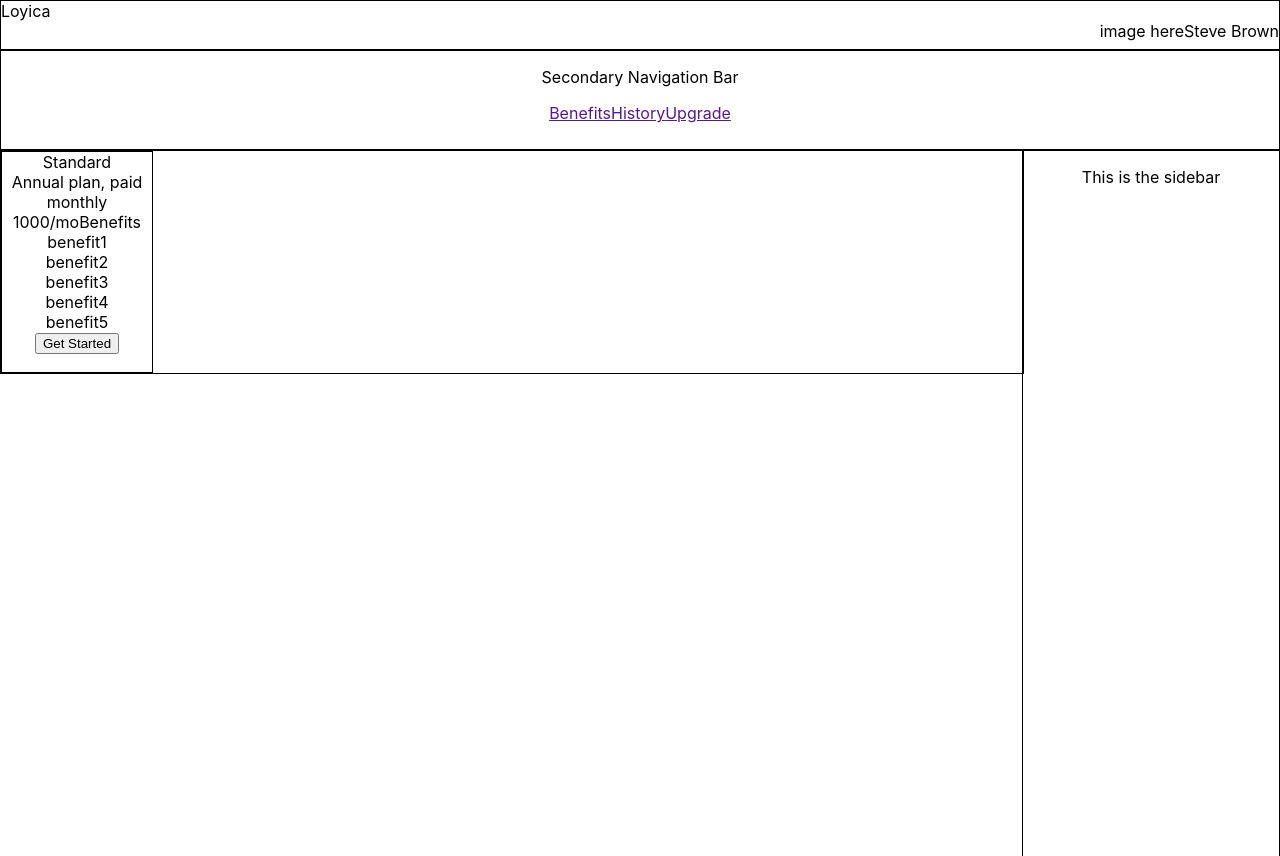
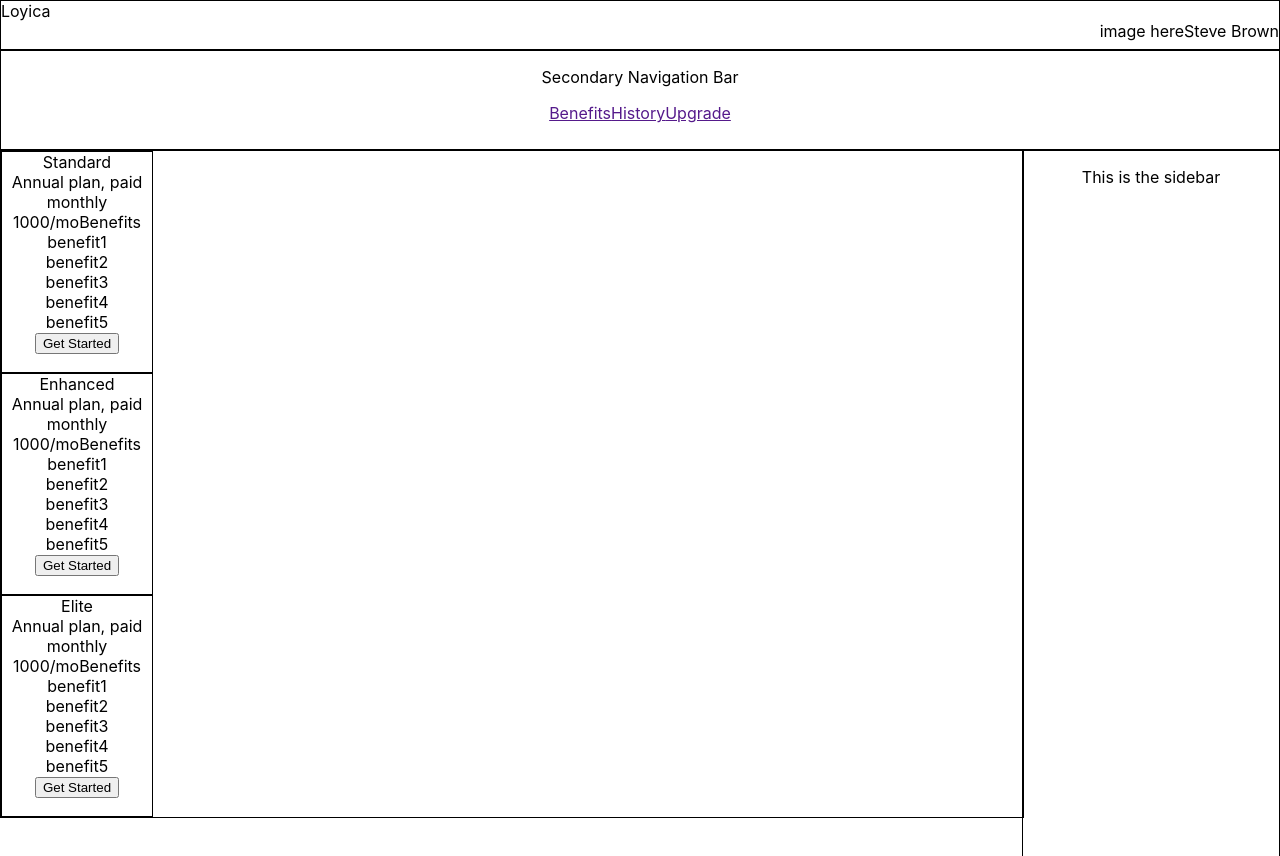
Before and after one commit to msaadbk/dashboard, a React (Create React App) app: page / in a window 1280 px wide. Shown: the top 856 px of the page. Built offline with nearby package versions, Linux system fonts and the light colour scheme.

Commit message:
today we learnt map

```diff
--- a/src/components/Membership/MembershipContainer.js
+++ b/src/components/Membership/MembershipContainer.js
@@ -12,10 +12,16 @@ class MembershipContainer extends Component {
   render() {
     return (
       <div style={styles.container}>
-        <MembershipCard data={plans[0]}/>
+      {
+        plans.map( (item)=> {
+            return <MembershipCard data={item} />
+        })
+      }
       </div>
     )
   }
+
+
 }
 
 const styles = {
```
Also changed, not shown: src/components/Membership/MembershipCard.js (line endings or trailing spaces).
